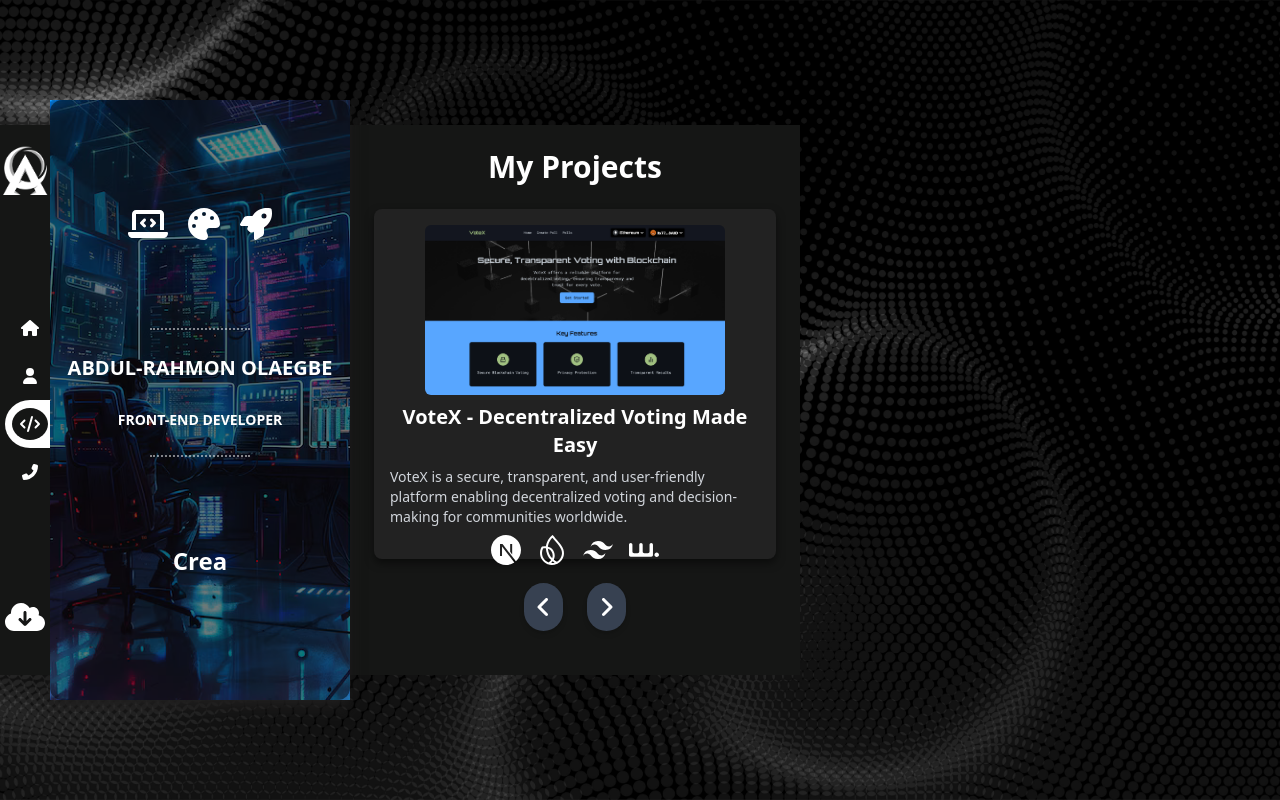
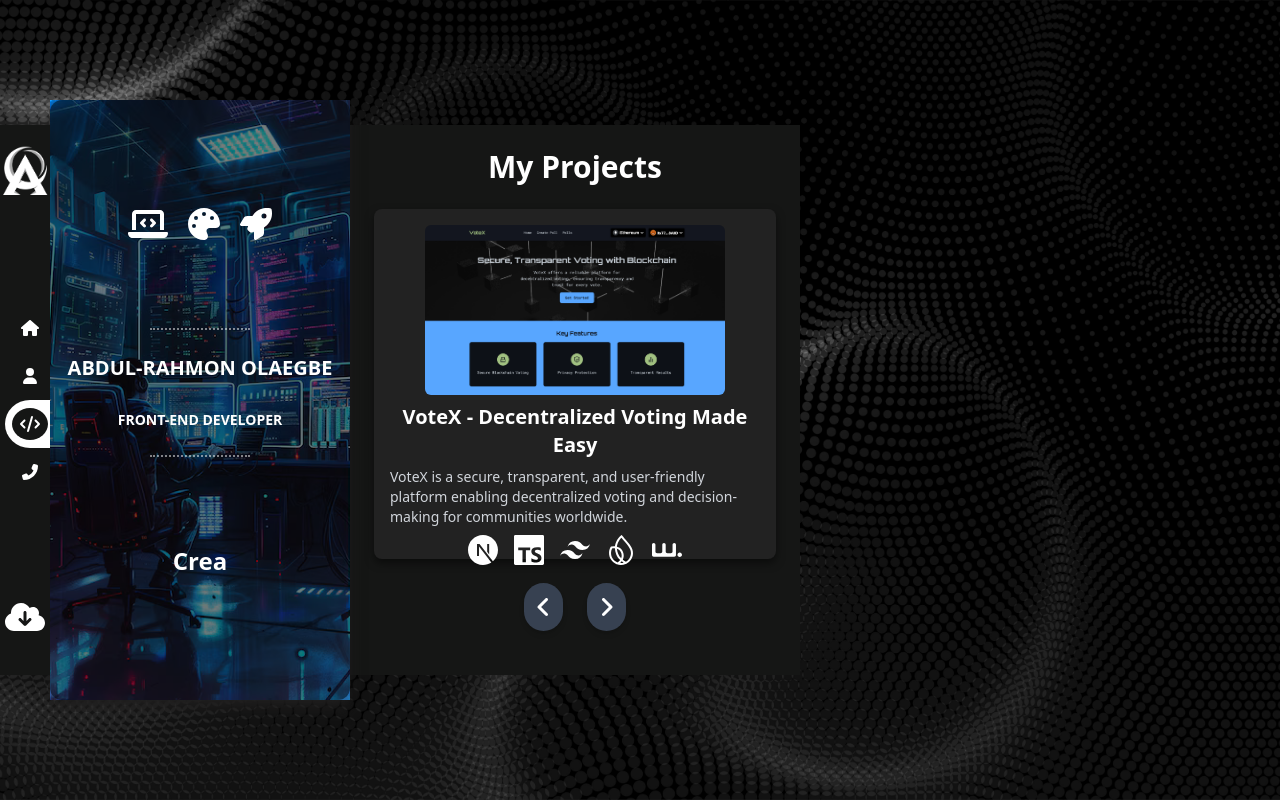
Before and after one commit to Youngtechie/My_Portfolio, a Next.js app: page /project in a window 1280 px wide. Built offline with nearby package versions, Linux system fonts and the light colour scheme; no server answers.

Commit message:
[Projects]:: addition

```diff
--- a/src/constants/index.tsx
+++ b/src/constants/index.tsx
@@ -21,8 +21,9 @@ const projects = [
     link: "https://votex-platform.vercel.app/",
     techStack: [
       <SiNextdotjs key="nextjs" size={"30"} />,
+      <SiTypescript key="typescript" size={"30"} />,
+      <SiTailwindcss key="tailwindcss" size={"30"} />,
       <SiFirebase key="firebase" size={"30"} />,
-      <SiTailwindcss key="tailwindcss" size={"30"} />,
       <SiWagmi key="wagmi" size={"30"} />,
     ],
   },
```
